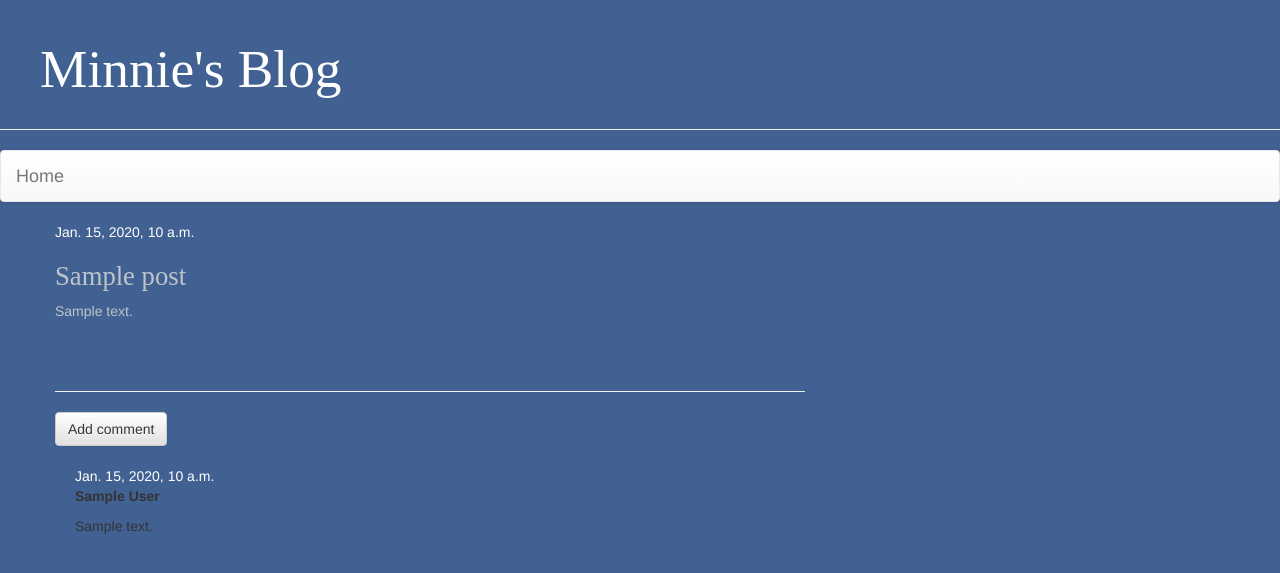
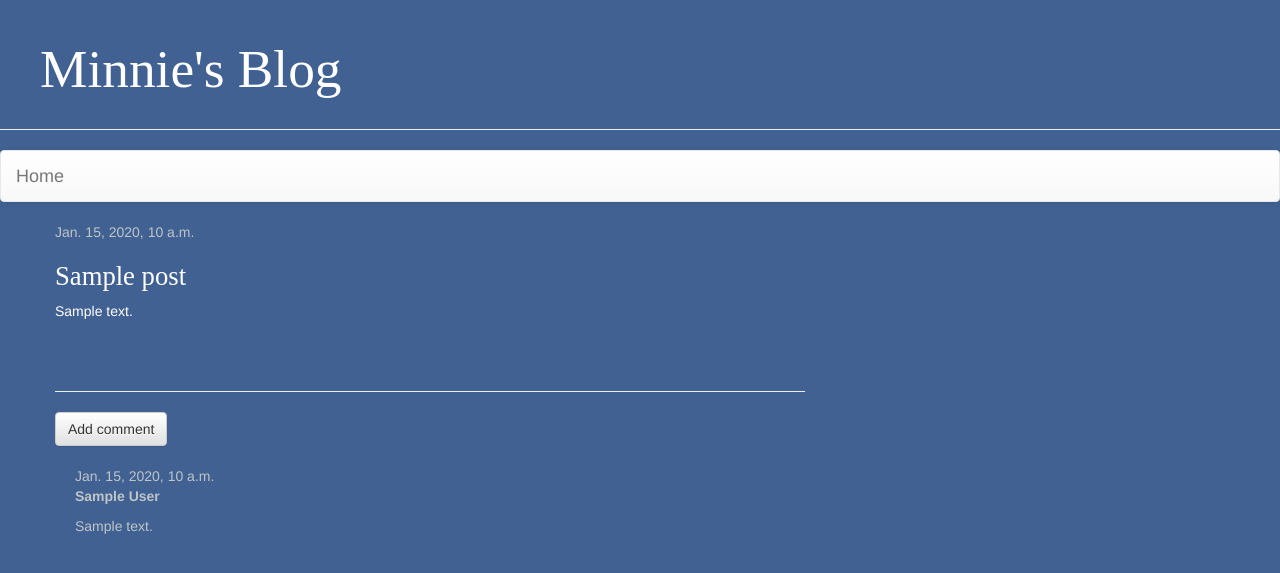
Before and after one commit to minnieshui23/my-first-blog, a Django app: page /post/1/ in a window 1280 px wide. Shown: the top 573 px of the page. Run offline with Django 3.2, Linux system fonts and the light colour scheme; tables that the repository leaves empty hold one stand-in row (values such as "Sample post"); some libraries are stand-ins or nearby versions; some web fonts are replaced.

Commit message:
date grey, comment grey

```diff
--- a/blog/static/css/blog.css
+++ b/blog/static/css/blog.css
@@ -20,7 +20,7 @@ h1, h2, h3, h4 {
     }
 .date {
 
-    color: #ffffff;
+    color: #BDC5C8;
     }
 .save {
     float: right;
@@ -36,7 +36,7 @@ h1, h2, h3, h4 {
     margin-right: 20px;
     }
 .post {
-    color: #BDC5C8;
+    color: #ffffff;
     margin-bottom: 70px;
     }
 .post h2 a, .post h2 a:visited {
@@ -44,6 +44,7 @@ h1, h2, h3, h4 {
     color: #ffffff;
     }
 .comment {
+    color: #BDC5C8;
     margin: 20px 0px 20px 20px;
 }
 body {
```
